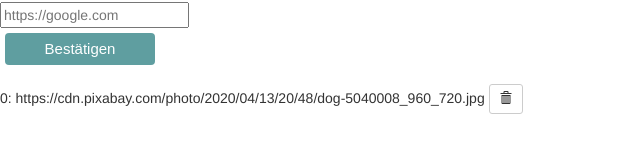
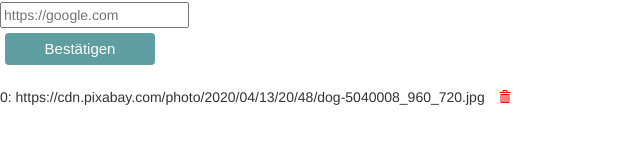
Before and after one commit to Mirella1133/AngularProject, an Angular app: page / in a window 1280 px wide. Shown: the part 424-576 px from the top of the page, without its empty margins (0-640 px from the left). Built offline with nearby package versions, Linux system fonts and the light colour scheme.

Commit message:
Button Complete

```diff
--- a/src/app/table/table.component.html
+++ b/src/app/table/table.component.html
@@ -6,5 +6,5 @@
   </head>
 
   <div>
-      <p *ngFor="let url of imageService.image_list; let i = index">{{i}}: {{url}} <button type="button" class="btn btn-default btn-sm" (click)="clickDelete(i)"style="vertical-align:middle" ><span class="glyphicon glyphicon-trash"></span></button></p>
+      <p *ngFor="let url of imageService.image_list; let i = index">{{i}}: {{url}} <button type="button" class="btn btn-default btn-sm" style="border:none"(click)="clickDelete(i)" ><span class="glyphicon glyphicon-trash" style="color:red"></span></button></p>
   </div>
```
